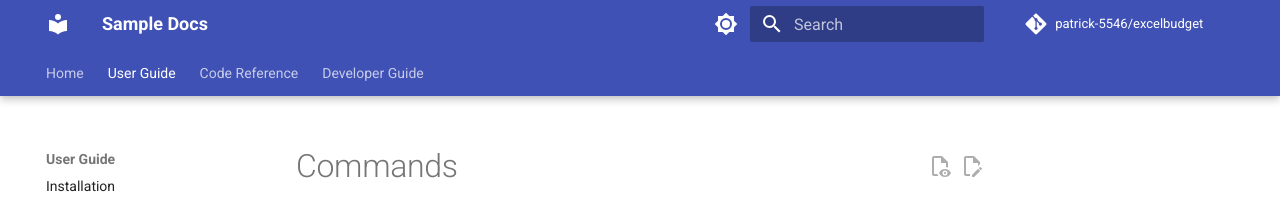
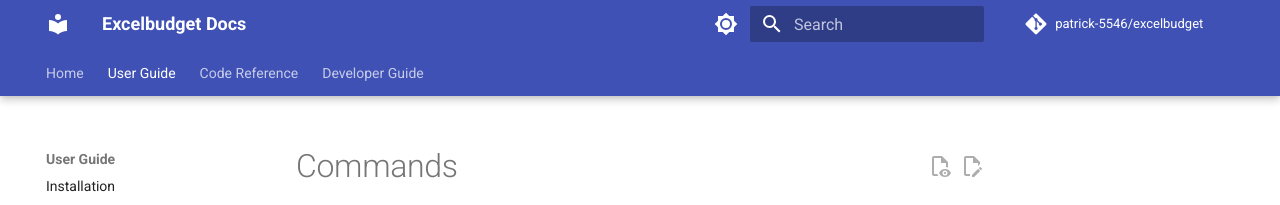
Before and after one commit to patrick-5546/excel-budget, an MkDocs documentation site: the page built from docs/user_guide/commands.md, in a window 1280 px wide. Shown: the top 205 px of the page. Built offline with MkDocs 1.6.1 and Material for MkDocs 9.7.7, drawn with Linux system fonts in a browser that asks for light colours; comment, search, counter and statistics services are not loaded; the version menu is left out; some of the changed lines change nothing that is shown.

Commit message:
Update docs site metadata

```diff
--- a/mkdocs.yml
+++ b/mkdocs.yml
@@ -1,9 +1,9 @@
 # Project information
-site_name: Sample Docs
+site_name: Excelbudget Docs
 site_url: https://patrick-5546.github.io/excelbudget/
-site_author: A. Random Developer
+site_author: Patrick Creighton
 site_description: >-
-  Documentation site for sample, a sample Python project
+  Documentation site for excelbudget, a personal bookkeeping assistant
 
 # Repository
 repo_name: patrick-5546/excelbudget
```
